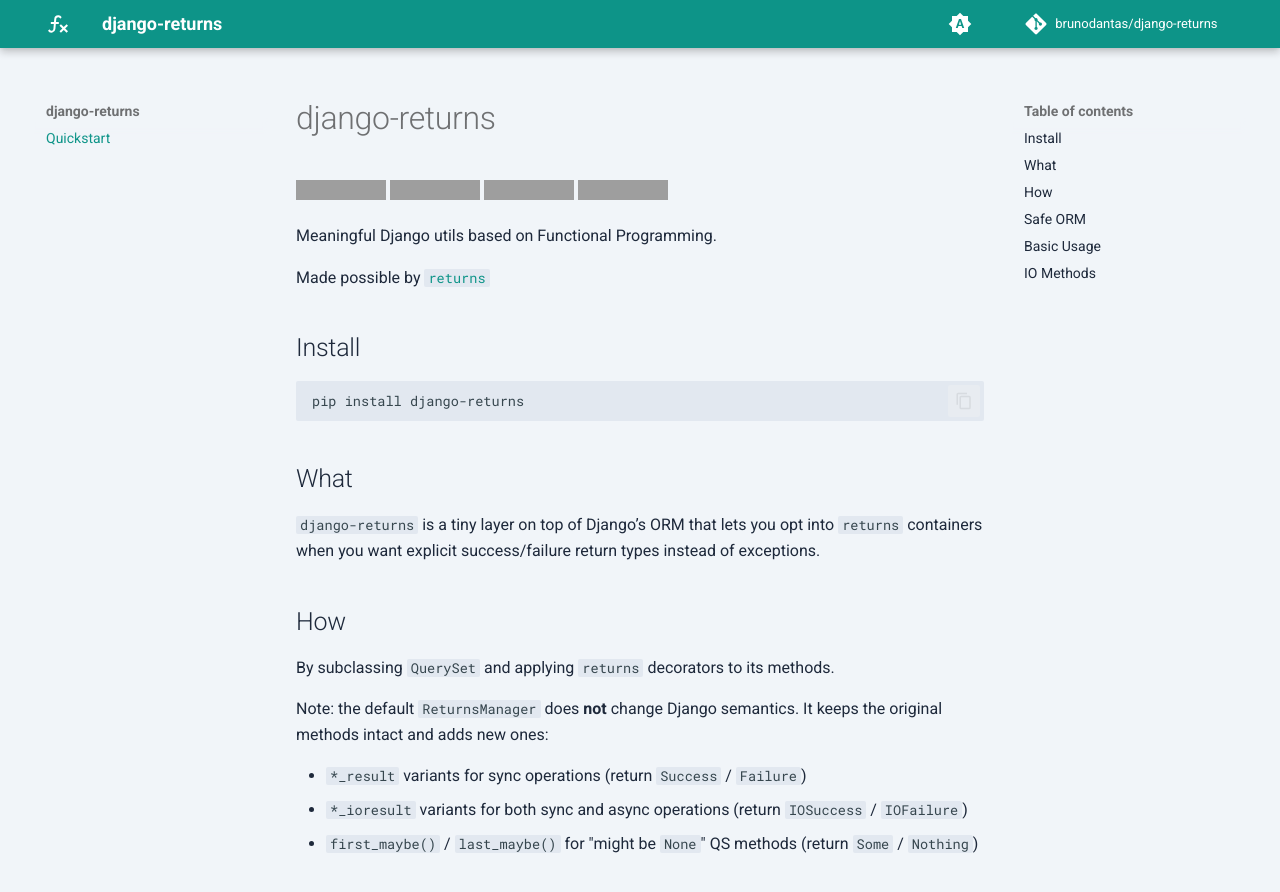
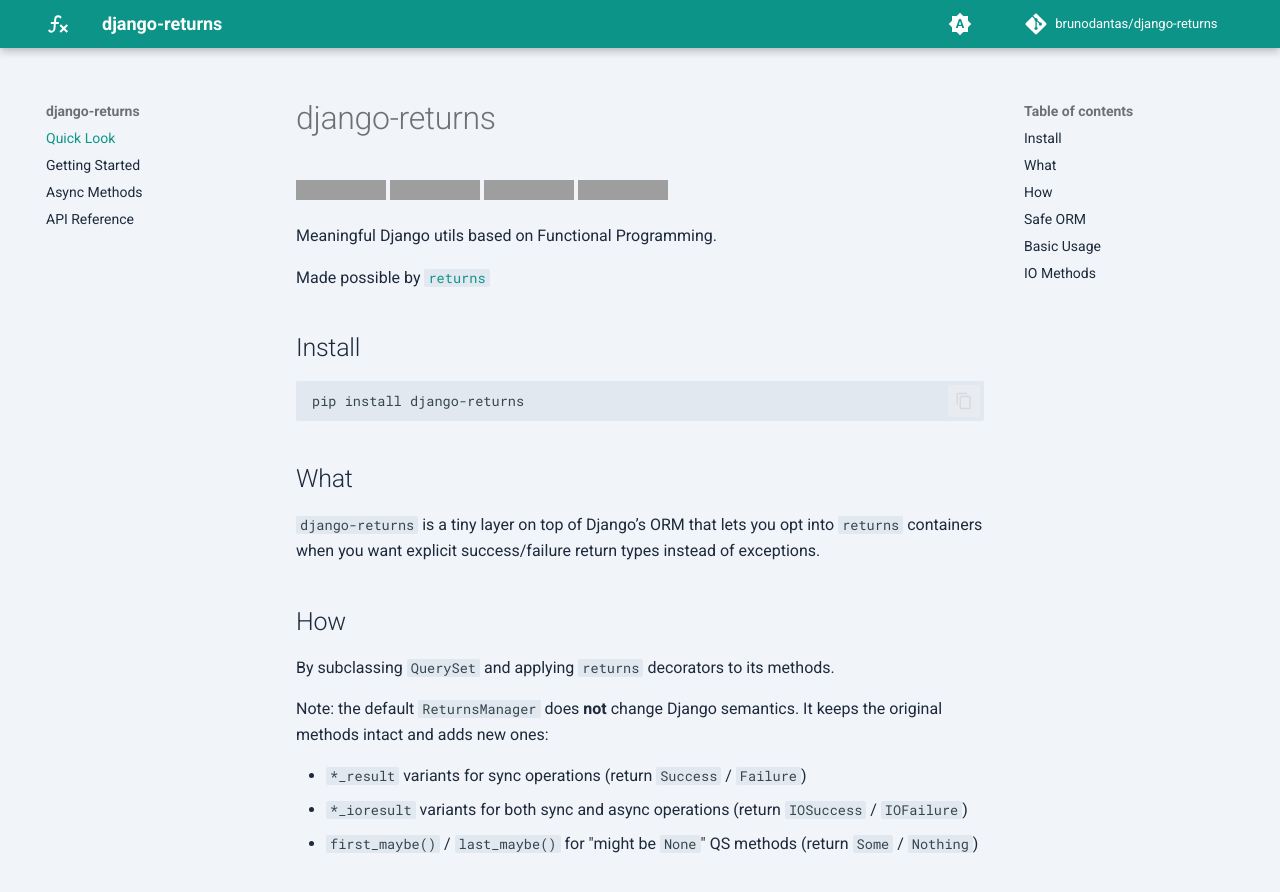
Before and after one commit to brunodantas/django-returns, an MkDocs documentation site: the page built from docs/index.md, in a window 1280 px wide and 900 px high. Shown: the top 892 px of the window. Built offline with MkDocs 1.6.1 and Material for MkDocs 9.7.7, drawn with Linux system fonts in a browser that asks for light colours; comment, search, counter and statistics services are not loaded; grey boxes are pictures that could not be loaded.

Commit message:
docs: nav etc

```diff
--- a/mkdocs.yml
+++ b/mkdocs.yml
@@ -5,7 +5,10 @@
 repo_name: brunodantas/django-returns
 
 nav:
-  - Quickstart: index.md
+  - Quick Look: index.md
+  - Getting Started: getting-started.md
+  - Async Methods: async-io.md
+  - API Reference: api.md
 
 theme:
   name: material
@@ -42,6 +45,7 @@
 
 plugins:
   - social
+  - macros
 
 extra:
   homepage: .
```
